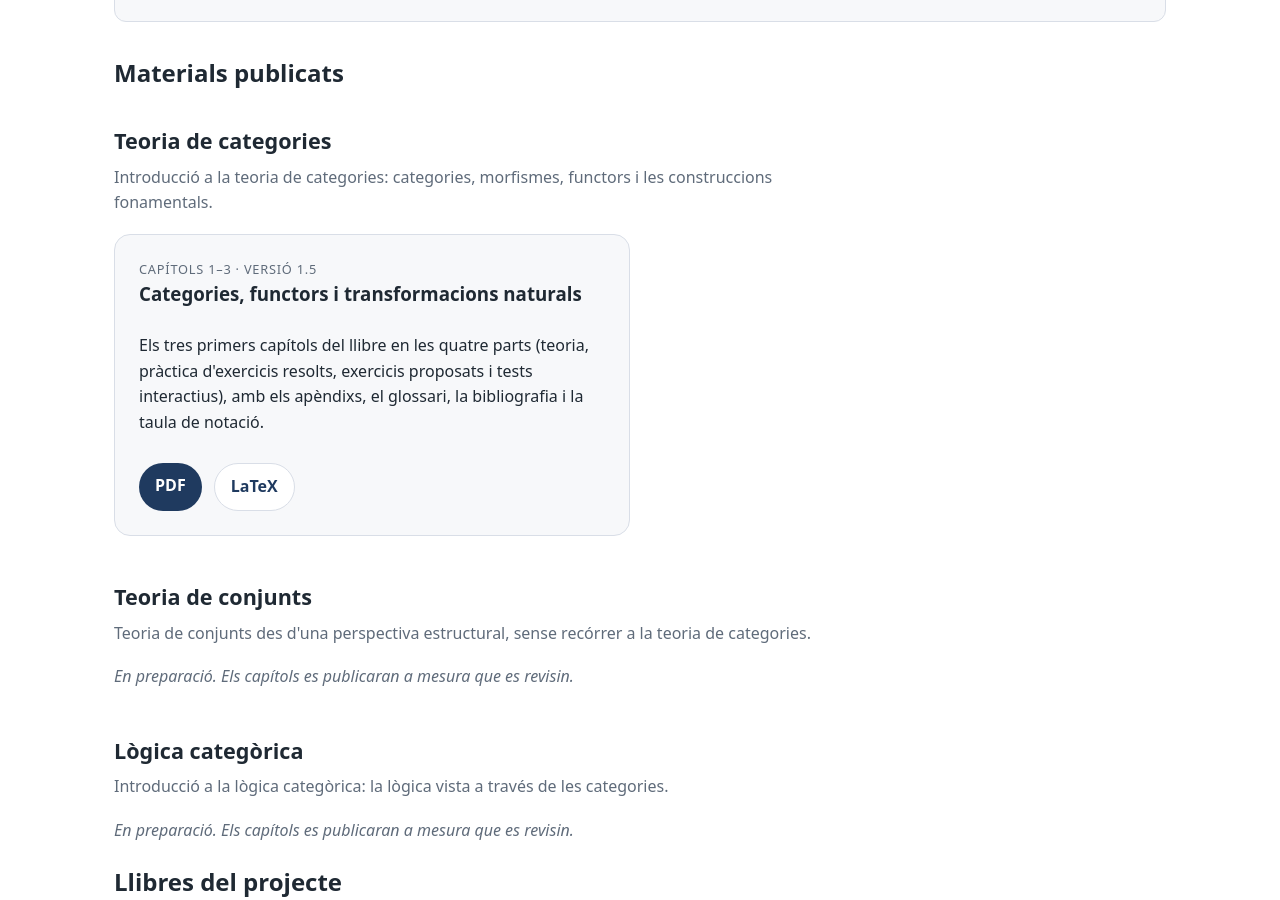
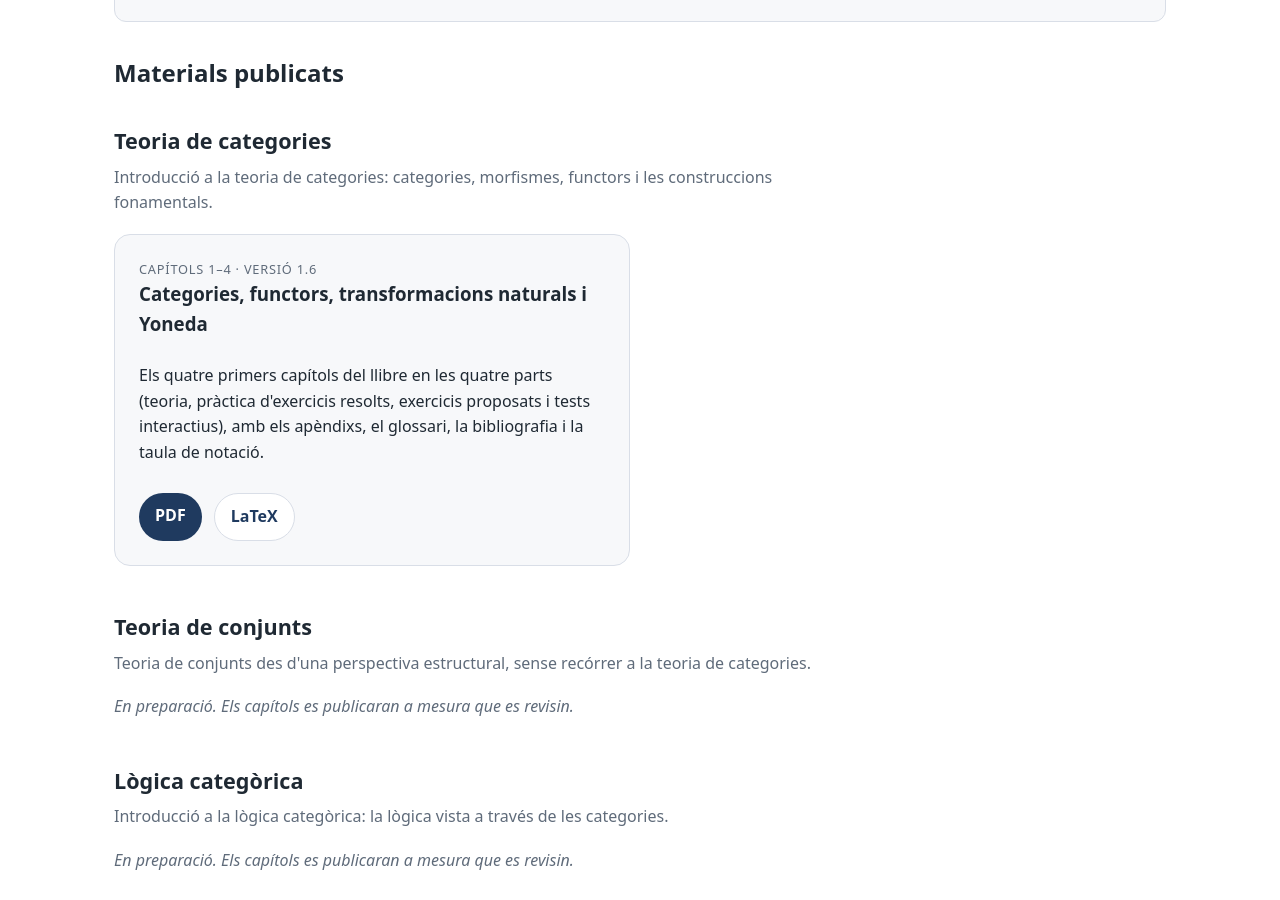
Before and after one commit to maperello/aprendes, a Jekyll site: the page built from logcat/index.html, in a window 1280 px wide and 900 px high, scrolled down 506 px. Built offline with Jekyll 4.4.1, drawn with Linux system fonts in a browser that asks for light colours.

Commit message:
Update chapter information in index.html

```diff
--- a/logcat/index.html
+++ b/logcat/index.html
@@ -40,11 +40,11 @@ title: Fonaments i lògica
     </div>
 
     <div class="grid">
-      <article class="material-card">
-        <p class="eyebrow">Capítols 1–3 · versió 1.5</p>
-        <h3>Categories, functors i transformacions naturals</h3>
+            <article class="material-card">
+        <p class="eyebrow">Capítols 1–4 · versió 1.6</p>
+        <h3>Categories, functors, transformacions naturals i Yoneda</h3>
         <p>
-          Els tres primers capítols del llibre en les quatre parts (teoria,
+          Els quatre primers capítols del llibre en les quatre parts (teoria,
           pràctica d'exercicis resolts, exercicis proposats i tests interactius),
           amb els apèndixs, el glossari, la bibliografia i la taula de notació.
         </p>
```
